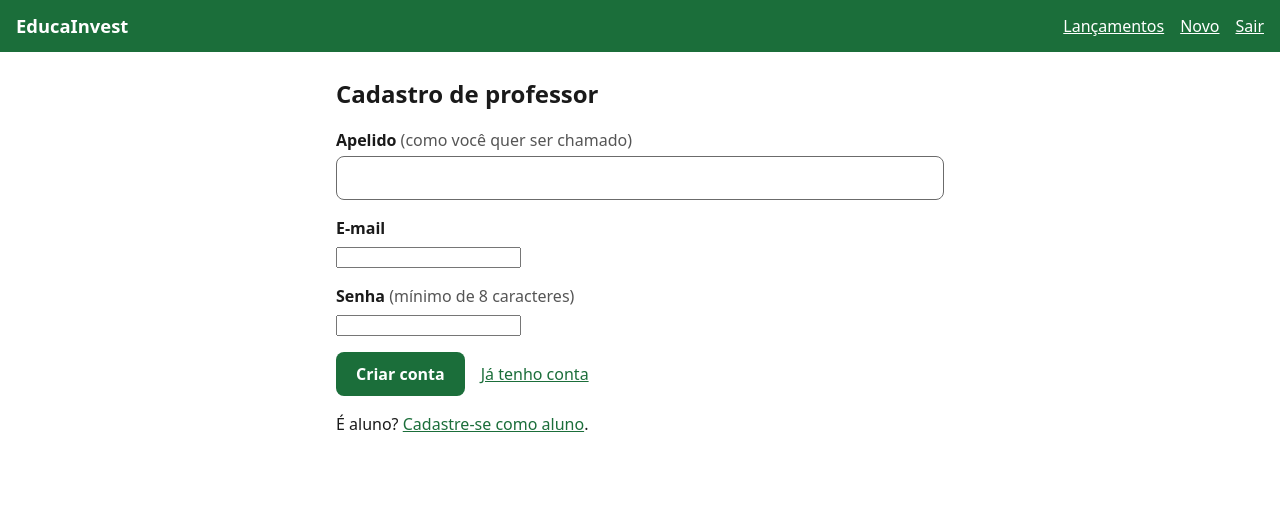
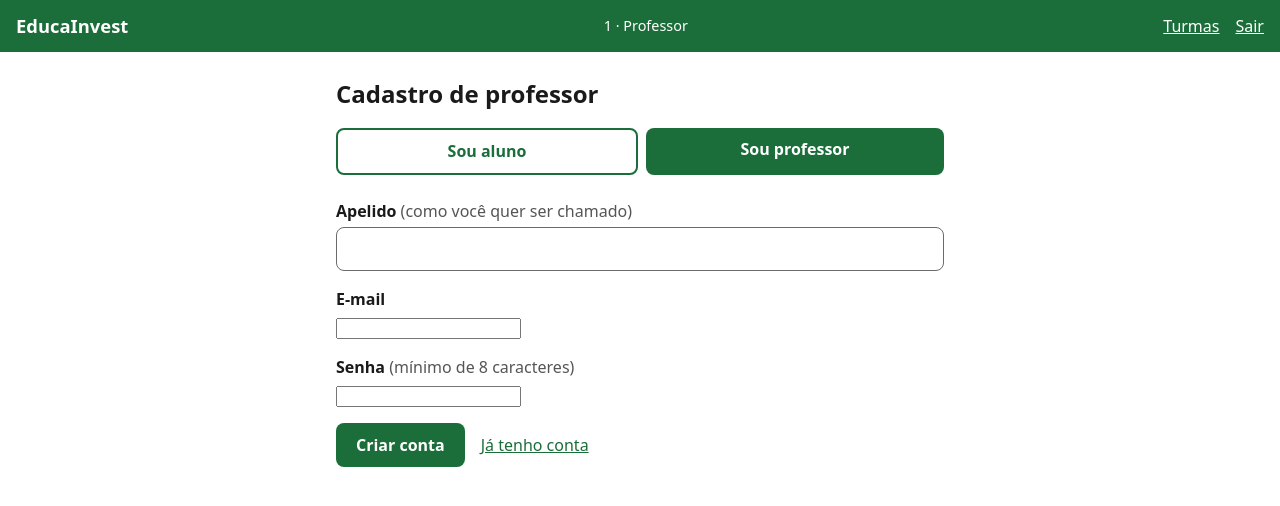
Before and after one commit to LyanKaleu/EducaInvest, a Flask app: page /cadastro/professor in a window 1280 px wide. Shown: the top 506 px of the page. Run offline with Flask 3, Linux system fonts and the light colour scheme; the visitor is signed in with stand-in values (Sample User, id 1); some libraries are stand-ins or nearby versions.

Commit message:
feat(auth): identifica o perfil no cadastro, no login e no topo
Co-Authored-By: Claude Opus 5.5 <noreply@anthropic.com>

```diff
--- a/app/routes/auth.py
+++ b/app/routes/auth.py
@@ -25,6 +25,7 @@ def _iniciar_sessao(usuario: dict):
     session.clear()  # descarta qualquer sessão anterior (evita fixação de sessão)
     session["usuario_id"] = usuario["id"]
     session["perfil"] = usuario["perfil"]
+    session["apelido"] = usuario["apelido"]  # só para mostrar no topo; o acesso usa o perfil
     return redirect(destino_do_perfil(usuario["perfil"]))
 
 
--- a/app/static/css/app.css
+++ b/app/static/css/app.css
@@ -52,6 +52,15 @@ main:focus { outline: none; }
 button.link {
   min-height: 0; padding: 0; background: none; border: 0;
   color: #fff; font-weight: 400; text-decoration: underline; cursor: pointer;
+}
+/* Quem está logado: apelido e perfil, ao lado da marca. */
+.identificacao { color: #fff; font-size: .9rem; }
+
+/* Escolha do tipo de conta no cadastro: a opção atual fica cheia, a outra só com contorno. */
+.escolha-perfil { display: flex; gap: .5rem; margin-bottom: 1.5rem; }
+.escolha-perfil .botao { flex: 1; text-align: center; }
+.escolha-perfil .botao[aria-current="false"] {
+  color: var(--primaria); background: var(--fundo); border: 2px solid var(--primaria);
 }
 code.codigo-turma { font-size: 1.1rem; font-weight: 700; letter-spacing: .1em; }
 
--- a/app/templates/auth/cadastro.html
+++ b/app/templates/auth/cadastro.html
@@ -8,6 +8,14 @@
 
 {% block conteudo %}
 <h1>{{ titulo_pagina }}</h1>
+
+{# O tipo de conta é escolhido aqui, uma vez; o login é o mesmo para todos. #}
+<nav class="escolha-perfil" aria-label="Tipo de conta">
+  <a class="botao" href="{{ url_for('auth.cadastro') }}"
+     aria-current="{{ 'false' if professor else 'page' }}">Sou aluno</a>
+  <a class="botao" href="{{ url_for('auth.cadastro_professor') }}"
+     aria-current="{{ 'page' if professor else 'false' }}">Sou professor</a>
+</nav>
 
 <form method="post" novalidate
       action="{{ url_for('auth.cadastrar_professor') if professor else url_for('auth.cadastrar_aluno') }}">
@@ -55,12 +63,4 @@
     <a href="{{ url_for('auth.login') }}">Já tenho conta</a>
   </div>
 </form>
-
-<p>
-  {% if professor %}
-    É aluno? <a href="{{ url_for('auth.cadastro') }}">Cadastre-se como aluno</a>.
-  {% else %}
-    É professor? <a href="{{ url_for('auth.cadastro_professor') }}">Cadastre-se como professor</a>.
-  {% endif %}
-</p>
 {% endblock %}
--- a/app/templates/auth/login.html
+++ b/app/templates/auth/login.html
@@ -7,6 +7,8 @@
 
 {% block conteudo %}
 <h1>Entrar</h1>
+
+<p>Alunos e professores entram por aqui, com o e-mail e a senha do cadastro.</p>
 
 <form method="post" novalidate action="{{ url_for('auth.entrar') }}">
   <div class="campo">
--- a/app/templates/base.html
+++ b/app/templates/base.html
@@ -12,6 +12,11 @@
 
   <header class="topo">
     <a class="marca" href="{{ url_for('inicio') }}">EducaInvest</a>
+    {% if session.get('usuario_id') %}
+      {# Quem está logado e com qual perfil. Sessão antiga (sem apelido) mostra só o perfil. #}
+      {% set perfil = 'Professor' if session.get('perfil') == 'PROFESSOR' else 'Aluno' %}
+      <span class="identificacao">{% if session.get('apelido') %}{{ session.get('apelido') }} · {% endif %}{{ perfil }}</span>
+    {% endif %}
     <nav aria-label="Menu principal">
       <ul>
         {# aria-current="page" avisa ao leitor de tela qual é a página atual. #}
```
Also changed, not shown: tests/integration/test_identificacao_perfil.py (added, +96 -0 lines).
